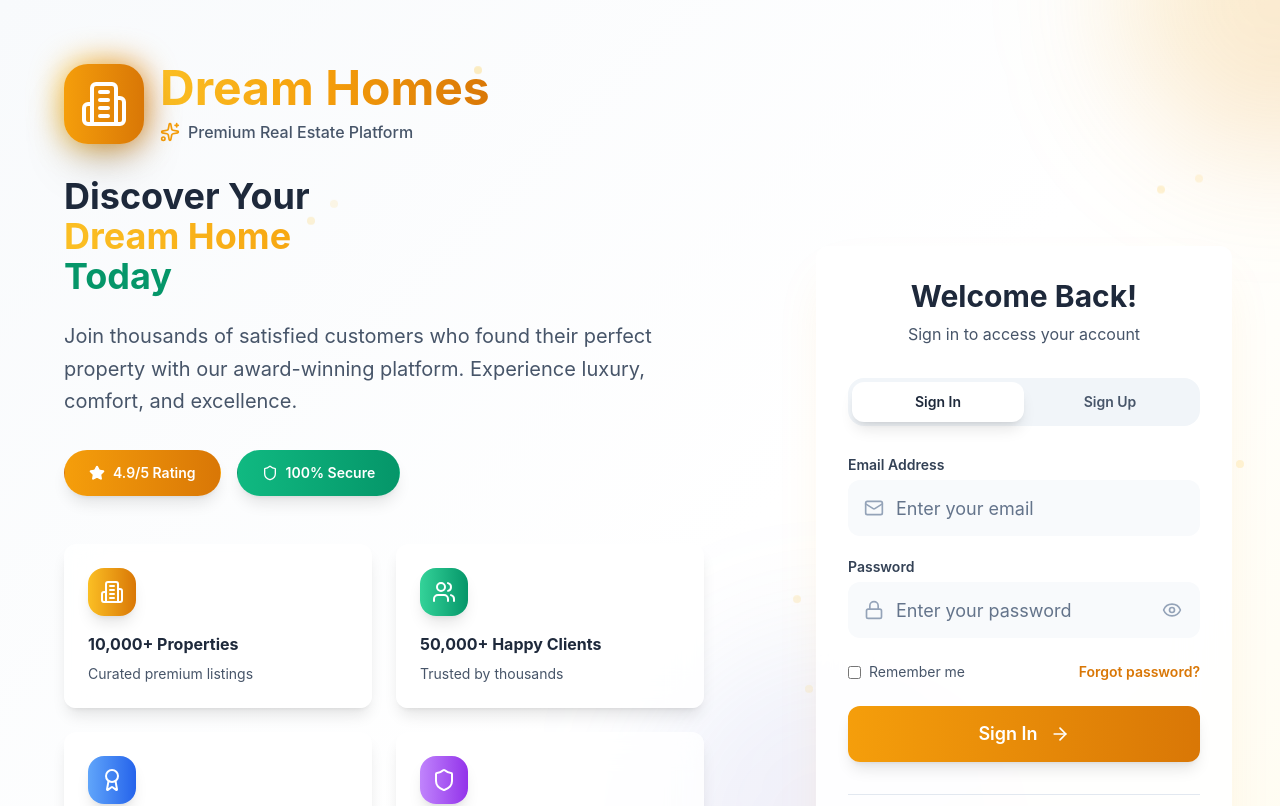
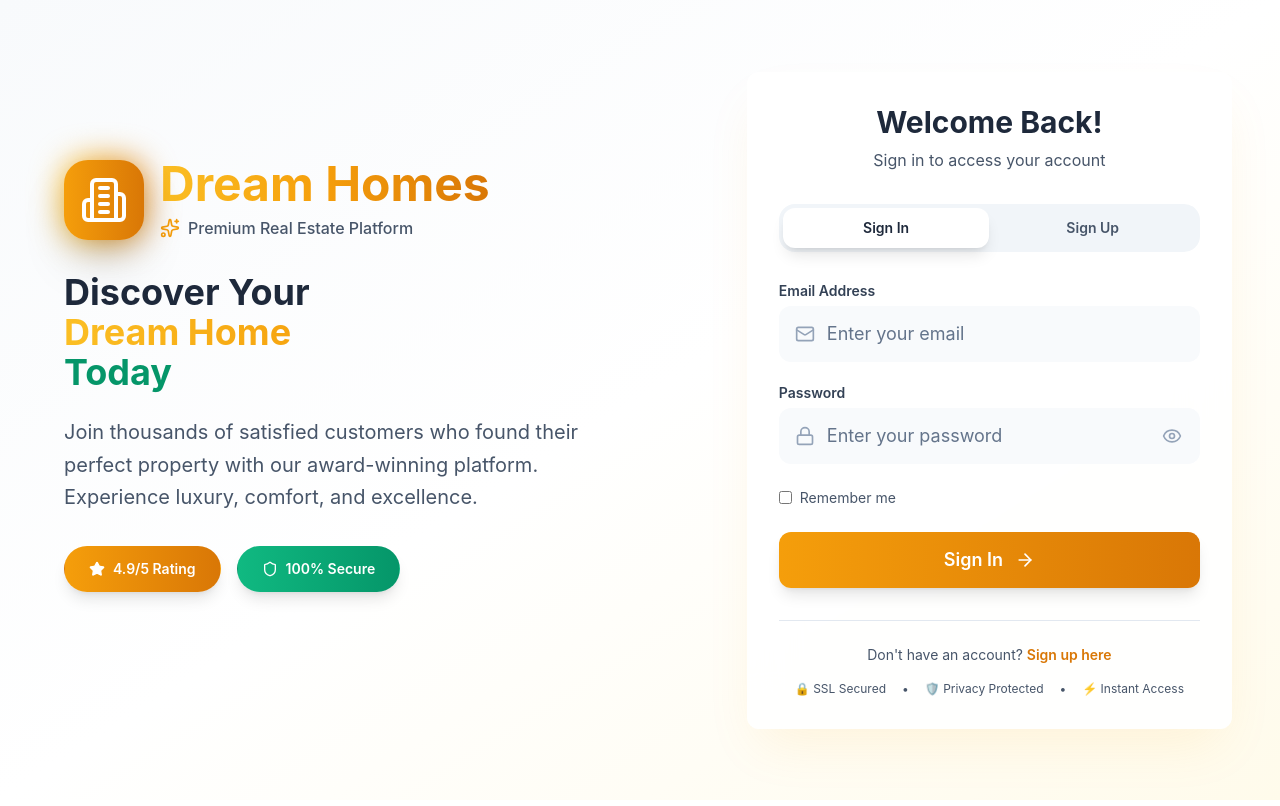
Before and after one commit to Ganesh-D-Kumbhar/Dream-Homes, a React (Vite) app: page / in a window 1280 px wide. Shown: the top 806 px of the page. Built offline with nearby package versions, Linux system fonts and the light colour scheme.

Commit message:
refactor: simplify toast messages and enhance UI consistency across authentication forms

```diff
--- a/src/components/auth/AuthPage.jsx
+++ b/src/components/auth/AuthPage.jsx
@@ -64,39 +64,6 @@ export default function AuthPage({ onAuthSuccess }) {
 
   return (
     <div className="min-h-screen bg-gradient-to-br from-slate-50 via-white to-gold-50 dark:from-slate-900 dark:via-slate-800 dark:to-slate-900 relative overflow-hidden">
-      {/* Animated Background Elements */}
-      <div className="absolute inset-0 overflow-hidden">
-        <div className="absolute -top-40 -right-40 w-80 h-80 bg-gradient-to-br from-gold-400/20 to-gold-600/20 rounded-full blur-3xl animate-float"></div>
-        <div
-          className="absolute -bottom-40 -left-40 w-80 h-80 bg-gradient-to-br from-emerald-400/20 to-emerald-600/20 rounded-full blur-3xl animate-float"
-          style={{ animationDelay: "2s" }}
-        ></div>
-        <div
-          className="absolute top-1/2 left-1/2 transform -translate-x-1/2 -translate-y-1/2 w-96 h-96 bg-gradient-to-br from-blue-400/10 to-purple-600/10 rounded-full blur-3xl animate-float"
-          style={{ animationDelay: "4s" }}
-        ></div>
-
-        {/* Floating Particles */}
-        {[...Array(20)].map((_, i) => (
-          <motion.div
-            key={i}
-            className="absolute w-2 h-2 bg-gold-400/30 rounded-full"
-            style={{
-              left: `${Math.random() * 100}%`,
-              top: `${Math.random() * 100}%`,
-            }}
-            animate={{
-              y: [0, -30, 0],
-              opacity: [0.3, 1, 0.3],
-            }}
-            transition={{
-              duration: 3 + Math.random() * 2,
-              repeat: Number.POSITIVE_INFINITY,
-              delay: Math.random() * 2,
-            }}
-          />
-        ))}
-      </div>
 
       <div className="relative z-10 min-h-screen flex">
         {/* Left Side - Branding & Features */}
@@ -159,13 +126,13 @@ export default function AuthPage({ onAuthSuccess }) {
             </motion.div>
 
             {/* Features Grid */}
-            <motion.div
+            {/* <motion.div
               initial={{ opacity: 0, y: 30 }}
               animate={{ opacity: 1, y: 0 }}
               transition={{ duration: 0.8, delay: 0.6 }}
               className="grid grid-cols-2 gap-6 mb-12"
             >
-              {features.map((feature, index) => (
+              {features?.map((feature, index) => (
                 <motion.div
                   key={index}
                   initial={{ opacity: 0, scale: 0.8 }}
@@ -189,10 +156,10 @@ export default function AuthPage({ onAuthSuccess }) {
                   </Card>
                 </motion.div>
               ))}
-            </motion.div>
+            </motion.div> */}
 
             {/* Testimonials */}
-            <motion.div
+            {/* <motion.div
               initial={{ opacity: 0, y: 30 }}
               animate={{ opacity: 1, y: 0 }}
               transition={{ duration: 0.8, delay: 1.0 }}
@@ -200,7 +167,7 @@ export default function AuthPage({ onAuthSuccess }) {
             >
               <h3 className="text-xl font-bold text-slate-800 dark:text-white mb-6">What Our Clients Say</h3>
               <div className="space-y-4">
-                {testimonials.slice(0, 2).map((testimonial, index) => (
+                {testimonials?.slice(0, 2).map((testimonial, index) => (
                   <motion.div
                     key={index}
                     initial={{ opacity: 0, x: -30 }}
@@ -228,17 +195,17 @@ export default function AuthPage({ onAuthSuccess }) {
                   </motion.div>
                 ))}
               </div>
-            </motion.div>
+            </motion.div> */}
           </motion.div>
         </div>
 
         {/* Right Side - Auth Form */}
-        <div className="w-full lg:w-1/2 xl:w-2/5 flex items-center justify-center p-6 lg:p-12">
+        <div className="w-full lg:w-3/5 xl:w-1/2 flex items-center justify-center p-6 lg:p-12">
           <motion.div
             initial={{ opacity: 0, x: 50 }}
             animate={{ opacity: 1, x: 0 }}
             transition={{ duration: 0.8, delay: 0.3 }}
-            className="w-full max-w-md"
+            className="w-full max-w-lg"
           >
             {/* Mobile Logo */}
             <div className="lg:hidden text-center mb-8">
@@ -288,22 +255,20 @@ export default function AuthPage({ onAuthSuccess }) {
                   <div className="flex bg-slate-100 dark:bg-slate-700 rounded-2xl p-1 mb-8">
                     <Button
                       variant="ghost"
-                      className={`flex-1 rounded-xl font-semibold transition-all duration-300 ${
-                        isLogin
+                      className={`flex-1 rounded-xl font-semibold transition-all duration-300 ${isLogin
                           ? "bg-white dark:bg-slate-600 text-slate-800 dark:text-white shadow-lg"
                           : "text-slate-600 dark:text-slate-400 hover:text-slate-800 dark:hover:text-white"
-                      }`}
+                        }`}
                       onClick={() => setIsLogin(true)}
                     >
                       Sign In
                     </Button>
                     <Button
                       variant="ghost"
-                      className={`flex-1 rounded-xl font-semibold transition-all duration-300 ${
-                        !isLogin
+                      className={`flex-1 rounded-xl font-semibold transition-all duration-300 ${!isLogin
                           ? "bg-white dark:bg-slate-600 text-slate-800 dark:text-white shadow-lg"
                           : "text-slate-600 dark:text-slate-400 hover:text-slate-800 dark:hover:text-white"
-                      }`}
+                        }`}
                       onClick={() => setIsLogin(false)}
                     >
                       Sign Up
@@ -355,7 +320,7 @@ export default function AuthPage({ onAuthSuccess }) {
             </Card>
 
             {/* Demo Credentials */}
-            {isLogin && (
+            {/* {isLogin && (
               <motion.div
                 initial={{ opacity: 0, y: 20 }}
                 animate={{ opacity: 1, y: 0 }}
@@ -371,9 +336,10 @@ export default function AuthPage({ onAuthSuccess }) {
                   <p>🔑 Password: demo123</p>
                 </div>
               </motion.div>
-            )}
+            )} */}
           </motion.div>
         </div>
+
       </div>
 
       {/* Loading Overlay */}
--- a/src/components/auth/LoginForm.jsx
+++ b/src/components/auth/LoginForm.jsx
@@ -39,11 +39,11 @@ export default function LoginForm({ onSuccess, setIsLoading }) {
       const success = await login(data.email, data.password)
 
       if (success) {
-        toast.success("🎉 Welcome back! Login successful!", {
+        toast.success("Welcome back! Login successful!", {
           duration: 4000,
           style: {
-            background: "#10B981",
-            color: "#fff",
+            background: "white",
+            color: "black",
             fontWeight: "600",
             borderRadius: "12px",
             padding: "16px",
@@ -55,11 +55,11 @@ export default function LoginForm({ onSuccess, setIsLoading }) {
         })
         onSuccess()
       } else {
-        toast.error("❌ Login failed! Please check your credentials.", {
+        toast.error("Login failed! Please check your credentials.", {
           duration: 4000,
           style: {
-            background: "#EF4444",
-            color: "#fff",
+            background: "white",
+            color: "black",
             fontWeight: "600",
             borderRadius: "12px",
             padding: "16px",
@@ -71,11 +71,11 @@ export default function LoginForm({ onSuccess, setIsLoading }) {
         })
       }
     } catch (error) {
-      toast.error("🚨 Something went wrong! Please try again.", {
+      toast.error(" Something went wrong! Please try again.", {
         duration: 4000,
         style: {
-          background: "#EF4444",
-          color: "#fff",
+          background: "white",
+          color: "black",
           fontWeight: "600",
           borderRadius: "12px",
           padding: "16px",
@@ -169,9 +169,9 @@ export default function LoginForm({ onSuccess, setIsLoading }) {
           />
           <span className="ml-2 text-sm text-slate-600 dark:text-slate-400">Remember me</span>
         </label>
-        <button type="button" className="text-sm text-gold-600 hover:text-gold-700 font-semibold transition-colors">
+        {/* <button type="button" className="text-sm text-gold-600 hover:text-gold-700 font-semibold transition-colors">
           Forgot password?
-        </button>
+        </button> */}
       </div>
 
       <Button
--- a/src/components/auth/SignUpForm.jsx
+++ b/src/components/auth/SignUpForm.jsx
@@ -50,11 +50,11 @@ export default function SignupForm({ onSuccess, setIsLoading }) {
       const success = await signup(userData)
 
       if (success) {
-        toast.success("🎉 Account created successfully! Welcome to Dream Homes!", {
+        toast.success("Account created successfully! Welcome to Dream Homes!", {
           duration: 5000,
           style: {
-            background: "#10B981",
-            color: "#fff",
+            background: "white",
+            color: "black",
             fontWeight: "600",
             borderRadius: "12px",
             padding: "16px",
@@ -66,11 +66,11 @@ export default function SignupForm({ onSuccess, setIsLoading }) {
         })
         onSuccess()
       } else {
-        toast.error("❌ Account creation failed! Email might already exist.", {
+        toast.error("Account creation failed! Email might already exist.", {
           duration: 4000,
           style: {
-            background: "#EF4444",
-            color: "#fff",
+            background: "white",
+            color: "black",
             fontWeight: "600",
             borderRadius: "12px",
             padding: "16px",
@@ -82,11 +82,11 @@ export default function SignupForm({ onSuccess, setIsLoading }) {
         })
       }
     } catch (error) {
-      toast.error("🚨 Something went wrong! Please try again.", {
+      toast.error("Something went wrong! Please try again.", {
         duration: 4000,
         style: {
-          background: "#EF4444",
-          color: "#fff",
+          background: "white",
+          color: "black",
           fontWeight: "600",
           borderRadius: "12px",
           padding: "16px",
--- a/src/components/forms/ContactPopUpForm.jsx
+++ b/src/components/forms/ContactPopUpForm.jsx
@@ -68,11 +68,11 @@ export default function ContactUsPopup({ isOpen, onClose }) {
 
         if (response.ok) {
           setIsSuccess(true)
-          toast.success("🎉 Thank you for reaching out! We'll get back to you soon!", {
+          toast.success("Thank you for reaching out! We'll get back to you soon!", {
             duration: 4000,
             style: {
-              background: "#F59E0B",
-              color: "#fff",
+              background: "white",
+              color: "black",
               fontWeight: "600",
               borderRadius: "12px",
               padding: "16px",
@@ -89,11 +89,11 @@ export default function ContactUsPopup({ isOpen, onClose }) {
           throw new Error("Failed to submit form")
         }
       } catch (error) {
-        toast.error("❌ Something went wrong! Please try again.", {
+        toast.error("Something went wrong! Please try again.", {
           duration: 4000,
           style: {
-            background: "#EF4444",
-            color: "#fff",
+            background: "white",
+            color: "black",
             fontWeight: "600",
             borderRadius: "12px",
             padding: "16px",
--- a/src/components/forms/PropertyEnquiryForm.jsx
+++ b/src/components/forms/PropertyEnquiryForm.jsx
@@ -65,11 +65,11 @@ export default function PropertyEnquiryForm({ isOpen, onClose, propertyTitle = "
 
         if (response.ok) {
           setIsSuccess(true)
-          toast.success("🎉 Thank you! We'll contact you soon!", {
+          toast.success("Thank you! We'll contact you soon!", {
             duration: 4000,
             style: {
-              background: "#10B981",
-              color: "#fff",
+              background: "white",
+              color: "black",
               fontWeight: "600",
               borderRadius: "12px",
               padding: "16px",
@@ -86,11 +86,11 @@ export default function PropertyEnquiryForm({ isOpen, onClose, propertyTitle = "
           throw new Error("Failed to submit form")
         }
       } catch (error) {
-        toast.error("❌ Something went wrong! Please try again.", {
+        toast.error("Something went wrong! Please try again.", {
           duration: 4000,
           style: {
-            background: "#EF4444",
-            color: "#fff",
+            background: "white",
+            color: "black",
             fontWeight: "600",
             borderRadius: "12px",
             padding: "16px",
```
Also changed, not shown: src/App.jsx (+2 -42 lines), src/components/layout/Navbar.jsx (+5 -3 lines), src/components/pages/profilepage/ProfilePage.jsx (+6 -6 lines).
